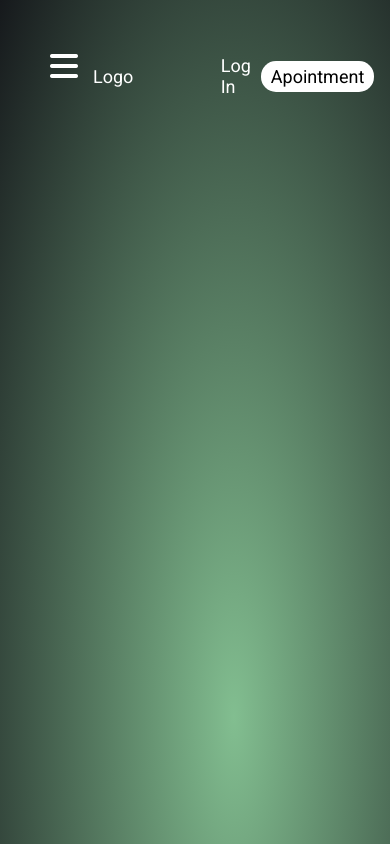
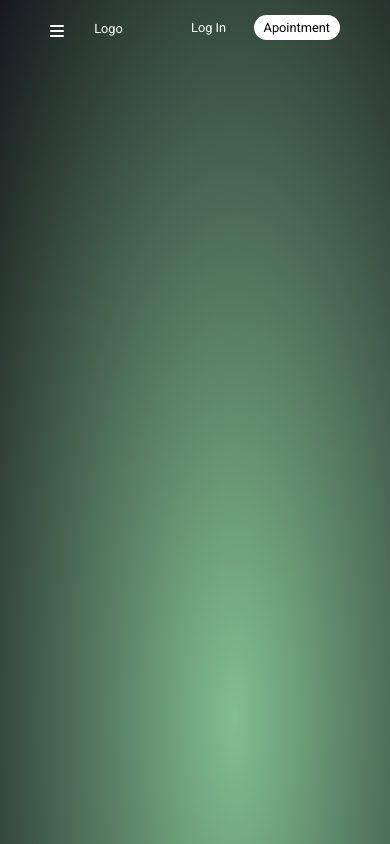
Before and after one commit to A-Al-Mamun/03_portfolio, a plain HTML site: page index.html in a window 390 px wide. Drawn offline with Linux system fonts and the light colour scheme.

Commit message:
try to responsive work

```diff
--- a/assets/css/style.css
+++ b/assets/css/style.css
@@ -72,7 +72,7 @@
   left: 0px;
   top: 0px;
   width: 30%;
-  /* z-index: -3; */
+  z-index: 1;
   height: 100vh;
   padding: 50px 0 0 50px;
  }
@@ -81,6 +81,7 @@
   color: var(--textColor);
   cursor: pointer;
   display: none;
+  z-index: 9999;
  }
  .main-menu nav{
   display: flex;
@@ -213,7 +214,6 @@
   left: 0;
   width: 100%;
   margin: 0 auto;
-  z-index: -1;
   display: flex;
   justify-content: space-between;
 }
@@ -750,12 +750,38 @@
   #navBar{
     display: block;
     cursor: pointer;
+    margin-top: -18px;
     z-index: 999;
   }
   .header-menu{
     display: none;
   }
-  .header-logo{}
+
+  .header{
+    justify-content: space-between;
+    padding-top: 30px;
+  }
+  .header-logo{
+    flex-basis: 30%!important;
+    margin-left: 50px;
+  }
+  .header-logo a{
+    font-size: 1rem;
+  }
+  .header-log{
+    flex-basis: 15%!important;
+  }
+  .header-log a{
+    font-size: 1rem;
+  }
+  .header-btn{
+    flex-basis: 15%!important;
+    margin-right: 50px;
+  }
+  .header-btn a{
+    font-size: 1rem;
+  }
+
   .main-bottom .main-left h1{
     font-size: 38px;
     line-height: 30px;
@@ -832,3 +858,23 @@
     font-size: 16px;
   }
 }
+
+@media (max-width:440px) {
+
+  .header{
+    padding-top: 15px;
+  }
+  #navBar{
+    font-size: 1rem;
+    margin-top: -27px;
+  }
+  .header-logo a{
+    font-size: 0.8rem;
+  }
+  .header-log a{
+    font-size: 0.8rem;
+  }
+  .header-btn a{
+    font-size: 0.8rem;
+  }
+}
```
